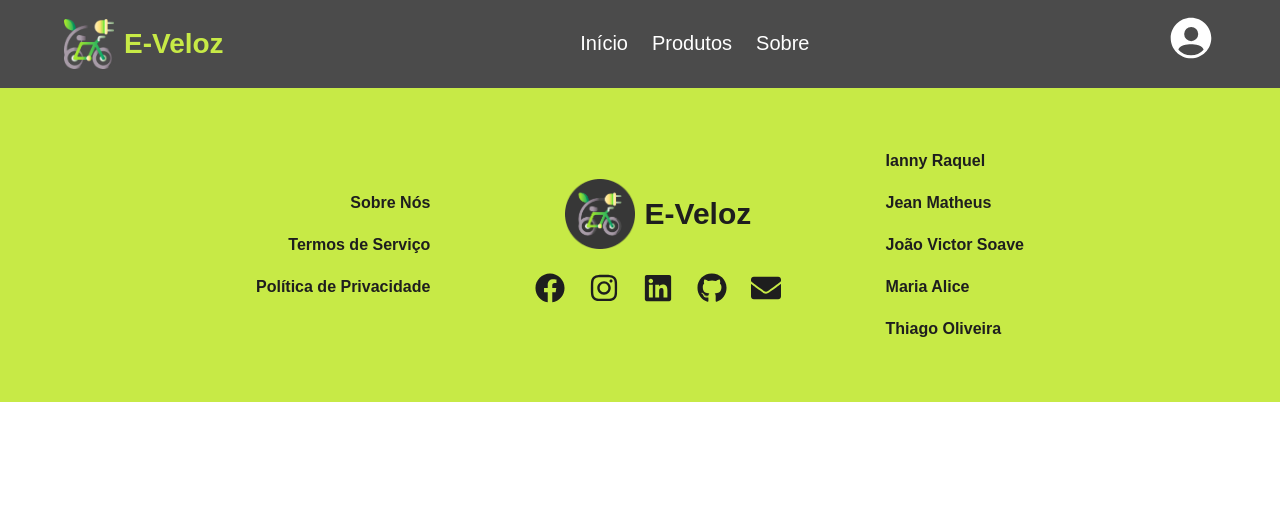
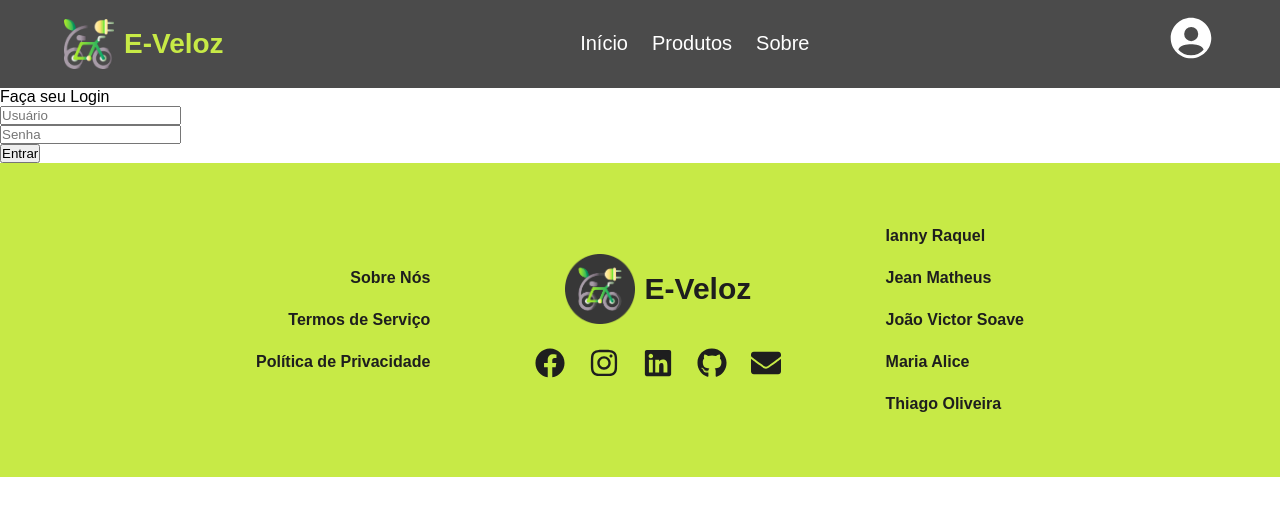
Before and after one commit to Cps-Tech-Sphere/CP5-WEB, a React (Vite) app: page /login in a window 1280 px wide. Shown: the top 516 px of the page. Built offline with nearby package versions, Linux system fonts and the light colour scheme; data requests are answered from the project's data file.

Commit message:
João Victor Soave - 557595

```diff
--- /dev/null
+++ b/dados.json
@@ -0,0 +1,15 @@
+{
+    "usuarios": [
+      {
+        "id": "1",
+        "usuario": "Admin",
+        "senha": "12345"
+      },
+      {
+        "id": "2",
+        "usuario": "user",
+        "senha": "senha"
+      }
+    ],
+    "produtos": []
+  }
--- a/package.json
+++ b/package.json
@@ -5,11 +5,13 @@
   "type": "module",
   "scripts": {
     "dev": "vite",
+    "backend": "json-server --watch dados.json --port 5000",
     "build": "vite build",
     "lint": "eslint .",
     "preview": "vite preview"
   },
   "dependencies": {
+    "json-server": "^1.0.0-beta.3",
     "react": "^18.3.1",
     "react-dom": "^18.3.1",
     "react-icons": "^5.3.0",
--- a/src/main.jsx
+++ b/src/main.jsx
@@ -6,6 +6,7 @@ import Home from './routes/Home.jsx'
 import Produtos from './routes/Produtos.jsx'
 import Sobre from './routes/Sobre.jsx'
 import Cadastrar from './routes/Cadastrar.jsx'
+import ListaProdutos from './routes/ListaProdutos.jsx'
 import Login from './routes/Login.jsx'
 import Error from './routes/Error.jsx'
 
@@ -21,7 +22,8 @@ const router = createBrowserRouter([
       {path:"/sobre", element:<Sobre/>},
       {path:"/produtos", element:<Produtos/>},
       {path:"/login", element:<Login/>},
-      {path:"/cadastrar", element:<Cadastrar/>}
+      {path:"/cadastrarproduto", element:<Cadastrar/>},
+      {path: "/listaprodutos", element: <ListaProdutos/>}
     ]
   }
 ])
--- /dev/null
+++ b/src/routes/ListaProdutos.jsx
@@ -0,0 +1,8 @@
+const ListaProdutos =()=>{
+
+    return (
+        <></>
+    )
+}
+
+export default ListaProdutos
--- a/src/routes/Login.jsx
+++ b/src/routes/Login.jsx
@@ -1,8 +1,79 @@
-const Login =()=>{
+import React, { useRef, useState, useEffect } from 'react';
+import { useNavigate } from 'react-router-dom';
 
-    return (
-        <></>
-    )
-}
+const Login = () => {
+  const usuario = useRef();
+  const senha = useRef();
+  const [usuarios, setUsuarios] = useState([]);
+  const navigate = useNavigate();
 
-export default Login
+  // Função para validar as credenciais de login
+  function validar() {
+    for (let i = 0; i < usuarios.length; i++) {
+      if (
+        usuarios[i].usuario === usuario.current.value &&
+        usuarios[i].senha === senha.current.value
+      )
+        return true;
+    }
+  }
+
+  // Função para submissão do formulário de login
+  const handleSubmit = (e) => {
+    e.preventDefault();
+    if (validar()) {
+      let token =
+        Math.random().toString(16).substring(2) + Math.random().toString(16).substring(2);
+      sessionStorage.setItem('usuario', usuario.current.value);
+      sessionStorage.setItem('senha', token);
+      navigate('/cadastroproduto'); // Redireciona para a página de cadastro de produto
+    } else {
+      alert('Usuário/Senha inválidos');
+    }
+  };
+
+  // Faz uma requisição à API para buscar os usuários
+  useEffect(() => {
+    fetch('http://localhost:5000/usuarios')
+      .then((res) => res.json())
+      .then((data) => setUsuarios(data))
+      .catch((error) => console.error('Erro ao buscar usuários:', error));
+  }, []);
+
+  return (
+    <section className="container">
+      <div className="container-login">
+        <div className="login">
+          <form className="login-form" onSubmit={handleSubmit}>
+            <span className="titulo-login">Faça seu Login</span>
+            <div className="w-input">
+              <input
+                type="text"
+                className="input-form"
+                id="usuario"
+                ref={usuario}
+                placeholder="Usuário"
+              />
+            </div>
+            <div className="w-input">
+              <input
+                type="password"
+                className="input-form"
+                id="senha"
+                ref={senha}
+                placeholder="Senha"
+              />
+            </div>
+            <div className="login-btn">
+              <button type="submit" className="login-form-btn">
+                Entrar
+              </button>
+            </div>
+          </form>
+        </div>
+      </div>
+    </section>
+  );
+};
+
+export default Login;
```
Also changed, not shown: 1 other file (tests, documents, lock files or other folders).
